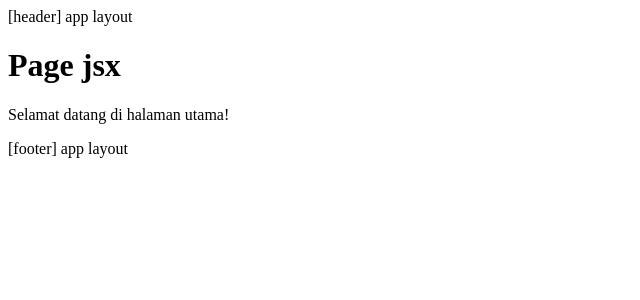
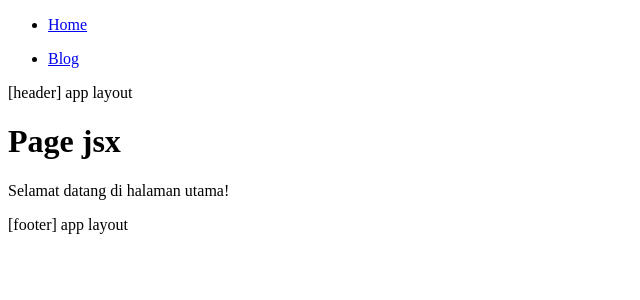
Before and after one commit to Lordfroze/kf-nextjs, a Next.js app: page / in a window 1280 px wide. Shown: the top 300 px of the page, without its empty margins (0-640 px from the left). Built offline with nearby package versions, Linux system fonts and the light colour scheme.

Commit message:
menggunakan link untuk tautan

```diff
--- a/app/layout.jsx
+++ b/app/layout.jsx
@@ -1,3 +1,5 @@
+import Link from "next/link"; // import link
+
 export default function Layout({ children }) {
   return (
     <html lang="en">
@@ -5,6 +7,17 @@ export default function Layout({ children }) {
         <title> Belajar Next.js</title>
       </head>
       <body>
+        <ul>
+          <li>
+            {/* Menggunakan Link nextjs untuk navigasi */}
+            <Link href="/">Home</Link>
+          </li>
+        </ul>
+        <ul>
+          <li>
+            <Link href="/blog">Blog</Link>
+          </li>
+        </ul>
         <header>[header] app layout</header>
         <main>{children}</main>
         <footer>[footer] app layout</footer>
--- a/app/page.jsx
+++ b/app/page.jsx
@@ -1,12 +1,4 @@
-// menggunakan client component
-"use client";
-
-import { useEffect } from "react";
-
 export default function Home() {
-  useEffect(() => {
-    window.alert("Hello next.js");
-  });
   return (
     <div>
       <h1>Page jsx</h1>
```
